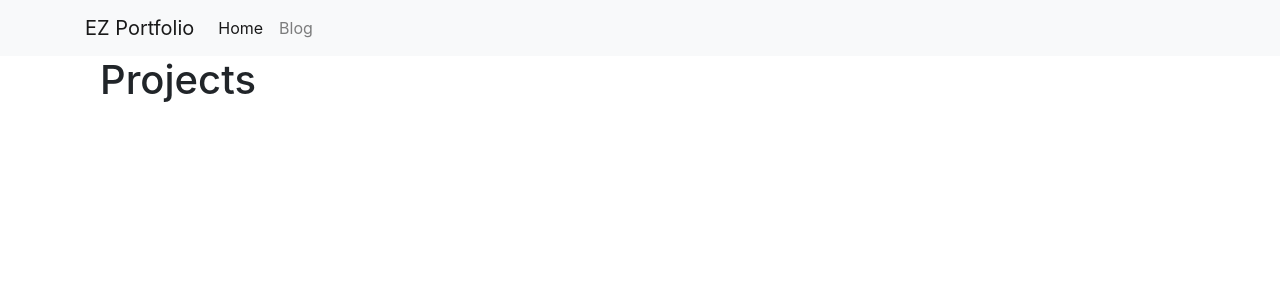
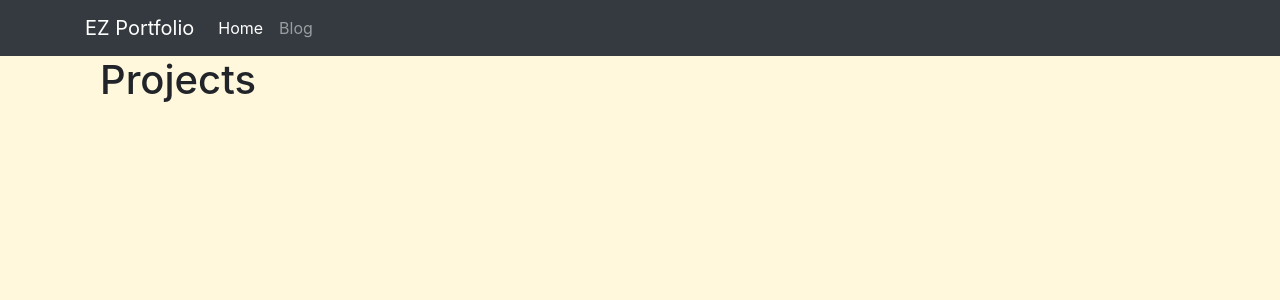
Before and after one commit to jakhongeer/myportfolio-django, a Django app: page /projects/ in a window 1280 px wide. Shown: the top 300 px of the page. Run offline with Django 3.2, Linux system fonts and the light colour scheme; data that the repository does not hold is empty; some libraries are stand-ins or nearby versions.

Commit message:
add static files and link main.css to project_index.html

```diff
--- a/myportfolio/templates/base.html
+++ b/myportfolio/templates/base.html
@@ -1,6 +1,11 @@
+{% load static %}
+
+
 <link rel="stylesheet" href="https://stackpath.bootstrapcdn.com/bootstrap/4.1.3/css/bootstrap.min.css" integrity="sha384-MCw98/SFnGE8fJT3GXwEOngsV7Zt27NXFoaoApmYm81iuXoPkFOJwJ8ERdknLPMO" crossorigin="anonymous">
 
-<nav class="navbar navbar-expand-lg navbar-light bg-light">
+
+
+<nav class="navbar navbar-expand-lg navbar-dark bg-dark">
     <div class="container">
         <a class="navbar-brand" href="{% url 'project_index' %}">EZ Portfolio</a>
         <button class="navbar-toggler" type="button" data-toggle="collapse" data-target="#navbarSupportedContent" aria-controls="navbarSupportedContent" aria-expanded="false" aria-label="Toggle navigation">
--- /dev/null
+++ b/projects/static/css/main.css
@@ -0,0 +1,3 @@
+body {
+    background-color:cornsilk;
+}
--- a/projects/templates/project_index.html
+++ b/projects/templates/project_index.html
@@ -1,6 +1,10 @@
 {% extends "base.html" %}
 {% load static %}
 {% block page_content %}
+
+{% load static %}
+<link rel="stylesheet" type="text/css" href="{% static '../static/css/main.css' %}">
+
 <div class="container">
 <h1>Projects</h1>
 <div class="row">
```
Also changed, not shown: projects/static/js/index.js (added).
